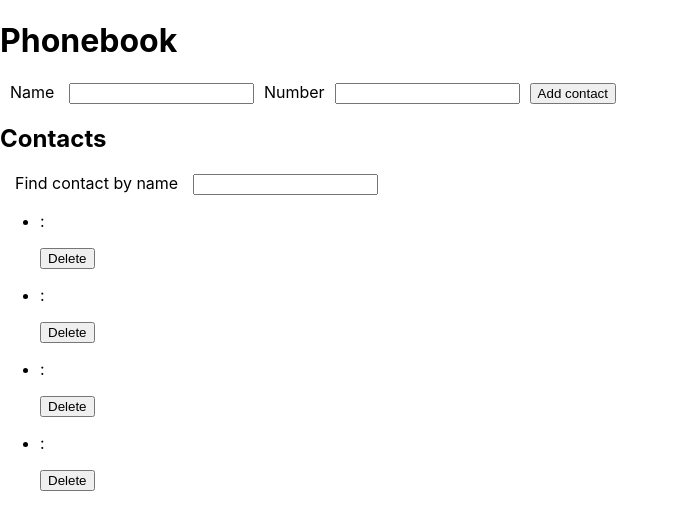
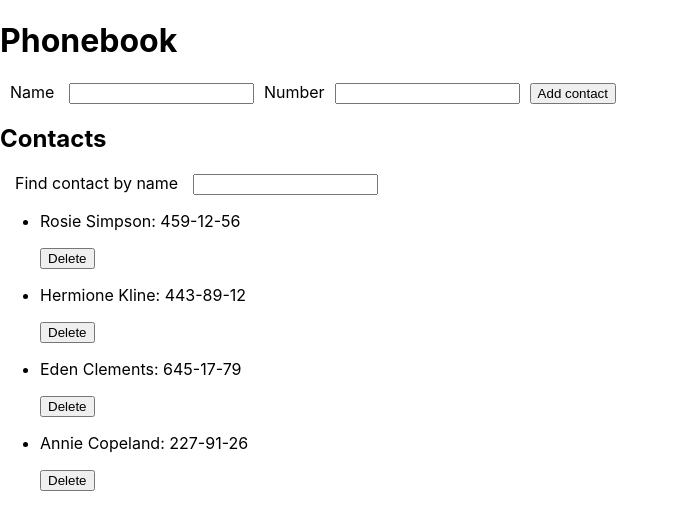
Before and after one commit to yuliasemenyuk/goit-react-hw-06-phonebook, a React (Create React App) app: page / in a window 1280 px wide. Shown: the top 530 px of the page, without its empty margins (0-678 px from the left). Built offline with nearby package versions, Linux system fonts and the light colour scheme.

Commit message:
correct rendering og the contact list

```diff
--- a/src/components/ContactItem/ContactItem.js
+++ b/src/components/ContactItem/ContactItem.js
@@ -1,22 +1,11 @@
 import React from "react";
-import { useSelector } from "react-redux";
 import propTypes from "prop-types";
 
-export const ContactItem = () => {
-  const name = useSelector((state) => state.contacts.name);
-  const number = useSelector((state) => state.contacts.number);
-  return (
-    <p>
-      {name}: {number}
-    </p>
-  );
-};
-
-// const ContactItem = ({ contactItem }) => (
-//   <p>
-//     {contactItem.name}: {contactItem.number}
-//   </p>
-// );
+export const ContactItem = ({ contactItem }) => (
+  <p>
+    {contactItem.name}: {contactItem.number}
+  </p>
+);
 
 ContactItem.propTypes = {
   contactItem: propTypes.object.isRequired,
--- a/src/components/ContactList/ContactList.js
+++ b/src/components/ContactList/ContactList.js
@@ -4,13 +4,14 @@ import { ContactItem } from "../ContactItem/ContactItem";
 import { useSelector } from "react-redux";
 import dispatch from "../App";
 
-function ContactList({ contacts, onDeleteContact }) {
+function ContactList() {
+  const contacts = useSelector((state) => state.contacts);
   return (
     <ul>
       {contacts.map(({ id, name, number }) => (
         <li key={id}>
           <ContactItem contactItem={{ name, number, id }}></ContactItem>
-          <button onClick={() => onDeleteContact(id)}>Delete</button>
+          <button onClick={() => dispatch(id)}>Delete</button>
         </li>
       ))}
     </ul>
--- a/src/components/Form/Form.js
+++ b/src/components/Form/Form.js
@@ -5,7 +5,7 @@ import { useSelector } from "react-redux";
 import { addContact } from "../../redux/myValue/slice";
 import style from "./Form.module.css";
 
-function Form({ onSubmit }) {
+function Form() {
   const dispatch = useDispatch();
   const [name, setName] = useState("");
   const [number, setNumber] = useState("");
@@ -20,7 +20,6 @@ function Form({ onSubmit }) {
 
   const handleSubmit = (evt) => {
     evt.preventDefault();
-    // onSubmit({ name, number });
     dispatch(addContact(name, number));
     reset();
     console.log(name, number);
```
Also changed, not shown: 1 other file (tests, documents, lock files or other folders).
